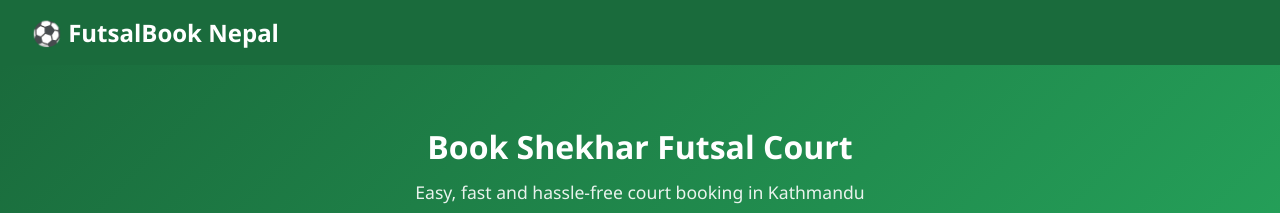
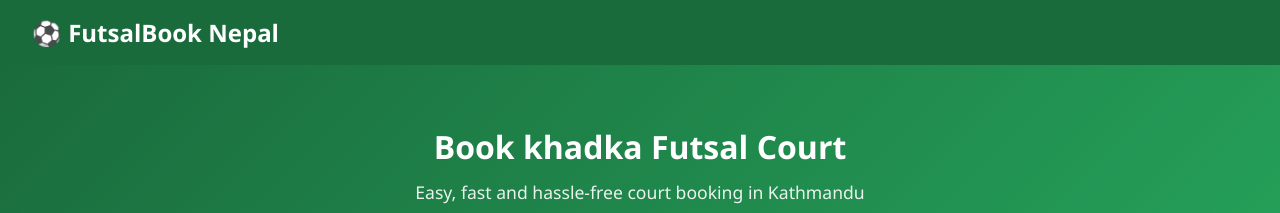
Before and after one commit to sp-khadka/futsal-booking_vac, a plain HTML site: page index.html in a window 1280 px wide. Shown: the top 213 px of the page. Drawn offline with Linux system fonts and the light colour scheme.

Commit message:
changed title

```diff
--- a/index.html
+++ b/index.html
@@ -13,7 +13,7 @@
     </nav>
 
     <div class="hero">
-        <h2>Book Shekhar Futsal Court</h2>
+        <h2>Book khadka Futsal Court</h2>
         <p>Easy, fast and hassle-free court booking in Kathmandu</p>
         <a href="#slots" class="btn">View Available Slots</a>
     </div>
```
